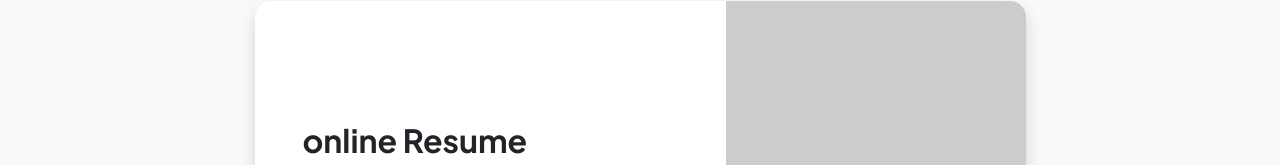
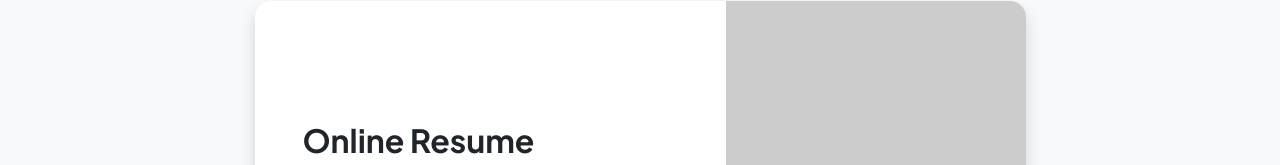
Before and after one commit to valenzuela1025/resume, a plain HTML site: page projects.html in a window 1280 px wide. Shown: the part 673-838 px from the top of the page. Drawn offline with nearby package versions, Linux system fonts and the light colour scheme; placeholder pictures from the web are drawn by us.

Commit message:
Update projects.html

```diff
--- a/projects.html
+++ b/projects.html
@@ -59,7 +59,7 @@
                                 <div class="card-body p-0">
                                     <div class="d-flex align-items-center">
                                         <div class="p-5">
-                                            <h2 class="fw-bolder">online Resume</h2>
+                                            <h2 class="fw-bolder">Online Resume</h2>
                                             <p>I made this personal project of mine because I was just bored and wanted to do something with my spare time and It was fun and I just hate wasting time doing nothing productive.</p>
                                         </div>
                                         <img class="img-fluid" src="https://dummyimage.com/300x400/343a40/6c757d" alt="..." />
```
